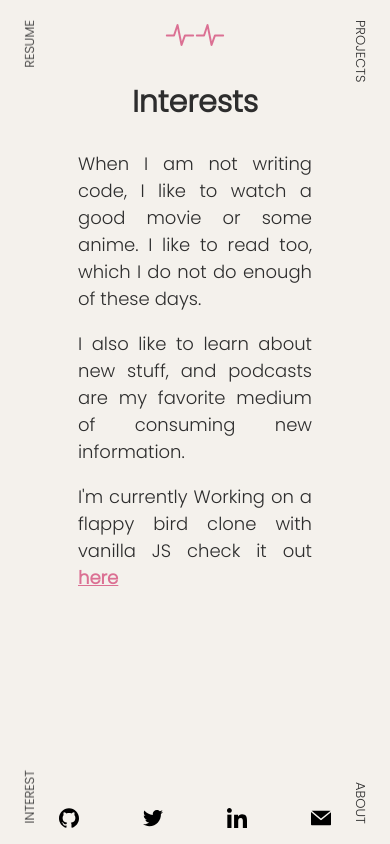
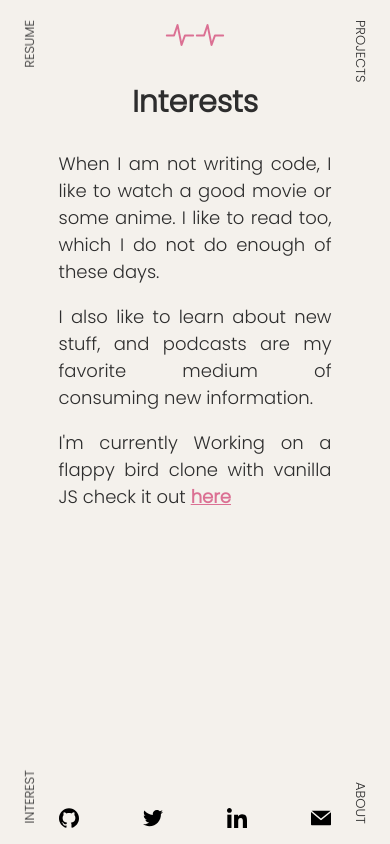
Before and after one commit to Placeholder30/portfolio-v2, a React (Create React App) app: page /interest in a window 390 px wide. Built offline with nearby package versions, Linux system fonts and the light colour scheme.

Commit message:
width interest fix

```diff
--- a/src/index.css
+++ b/src/index.css
@@ -228,6 +228,9 @@ ul.socials img {
   .about-container {
     width: 70%;
   }
+  .interest-container {
+    width: 70%;
+  }
   .about-container p {
     text-align: justify;
   }
```
